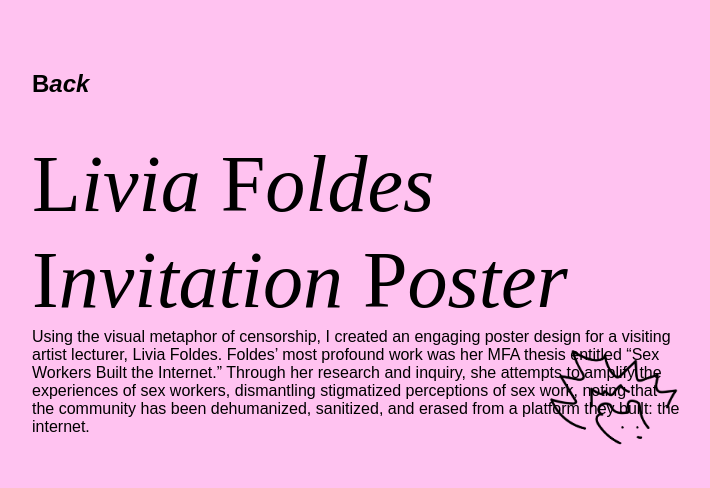
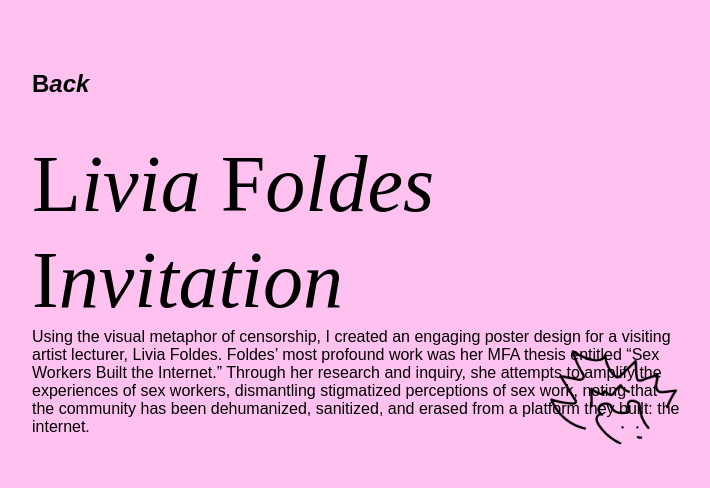
Before and after one commit to hedgehogluvr/portfolio, a website: page liviafoldes.html in a window 1280 px wide. Shown: the whole page, without its empty margins (28-738 px from the left). Drawn offline with Linux system fonts and the light colour scheme.

Commit message:
Update liviafoldes.html

```diff
--- a/liviafoldes.html
+++ b/liviafoldes.html
@@ -5,7 +5,7 @@
 <meta name="viewport" content="width=device-width, initial-scale=1.0" />
 <meta http-equiv="X-UA-Compatible" content="ie=edge" />
 
-<title>Livia Foldes Invitation Poster</title>
+<title>Livia Foldes Invitation</title>
 
 <link rel="icon" type="image/png" href="black-hedgehog.png">
 <link rel="stylesheet" href="styles.css" />
@@ -18,7 +18,7 @@
 <div class="text-section" id="text">
   <h2><a href="index.html">B<i>ack</i></a></h2>
 <br>
-  <h>L<i>ivia</i> F<i>oldes</i> I<i>nvitation</i> P<i>oster</i></h>
+  <h>L<i>ivia</i> F<i>oldes</i> I<i>nvitation</i> </h>
 <br>
   <p2>
   Using the visual metaphor of censorship, I created an engaging poster design
```
